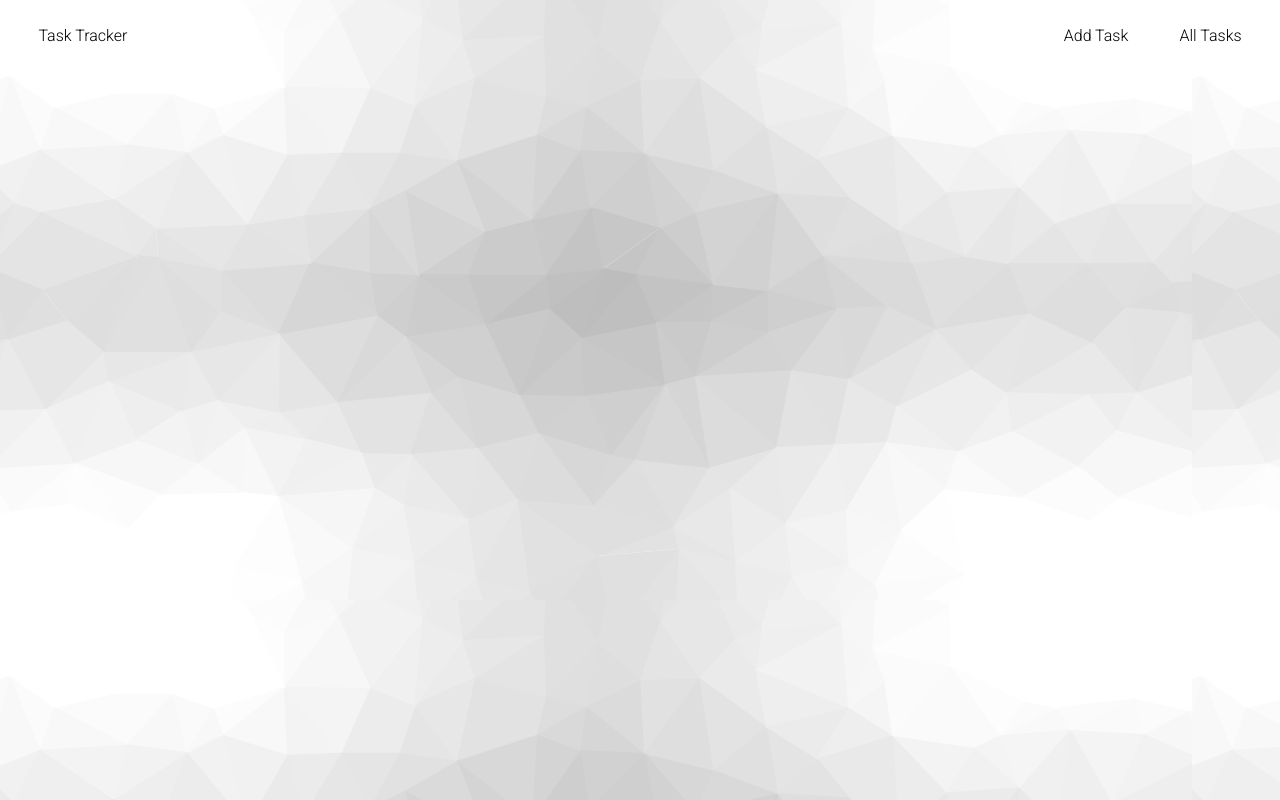
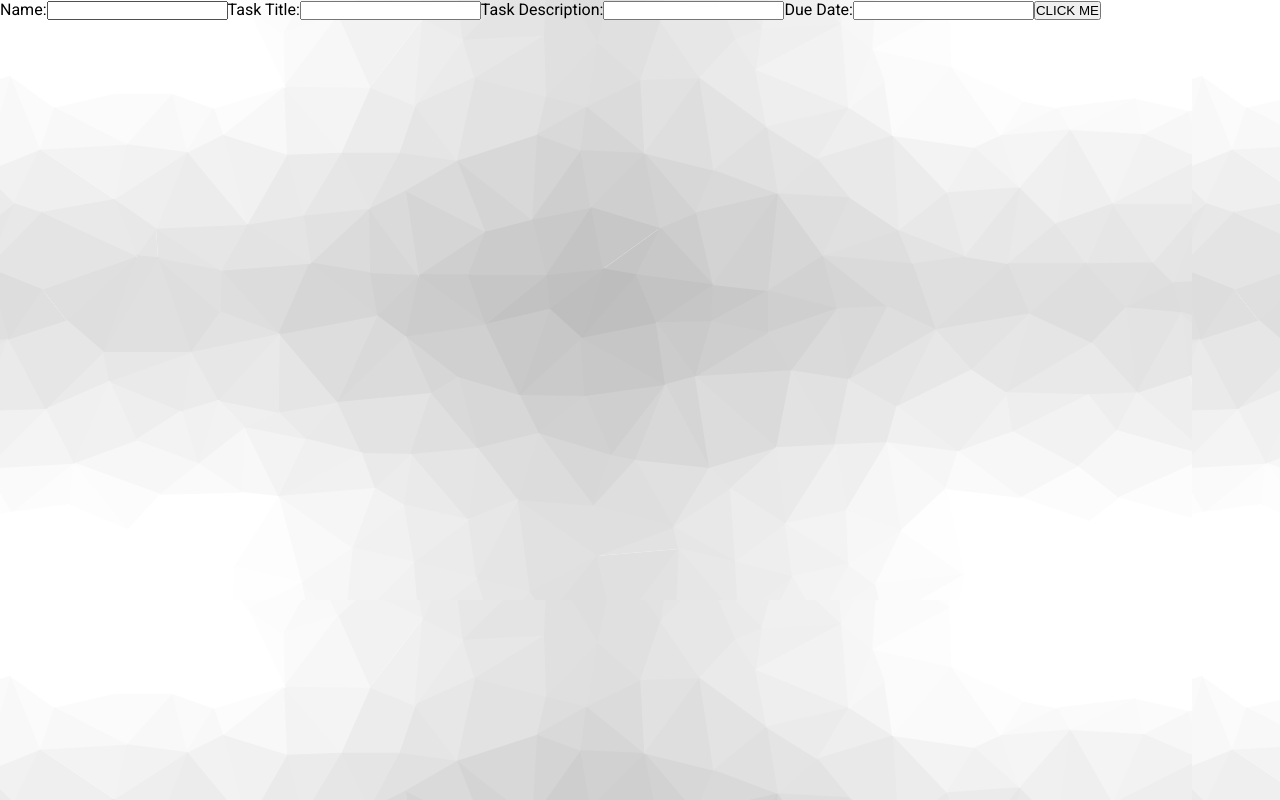
Before and after one commit to minuminuminu/name-task, a React (Vite) app: page /add-task in a window 1280 px wide. Built offline with nearby package versions, Linux system fonts and the light colour scheme.

Commit message:
add local json + fetch display data

```diff
--- /dev/null
+++ b/db.json
@@ -0,0 +1,22 @@
+{
+  "tasks": [
+    {
+      "name": "Minu Kim",
+      "title": "Master in League",
+      "description": "Hit Masters in League in a week",
+      "due": "Next week"
+    },
+    {
+      "name": "FF fdaf",
+      "title": "adfaffadfda",
+      "description": "adfadfadfadffda",
+      "due": "Next adfdaff"
+    },
+    {
+      "name": "sfgsfgfsg",
+      "title": "fgsgfsgsfgsfg",
+      "description": "sfgsfg",
+      "due": "sfgk"
+    }
+  ]
+}
--- a/package.json
+++ b/package.json
@@ -4,9 +4,11 @@
   "scripts": {
     "dev": "vite",
     "build": "vite build",
-    "serve": "vite preview"
+    "serve": "vite preview",
+    "server": "json-server --watch db.json --port 5000"
   },
   "dependencies": {
+    "json-server": "^0.17.0",
     "react": "^17.0.0",
     "react-dom": "^17.0.0",
     "react-hook-form": "^7.17.5",
--- a/src/App.jsx
+++ b/src/App.jsx
@@ -9,7 +9,7 @@ function App() {
   return (
     <div className="full-body">
       <BrowserRouter>
-        <NavBar />
+        {/* <NavBar /> */}
         <Switch>
           <Route path="/" exact>
             <HomePage />
--- /dev/null
+++ b/src/components/Form.jsx
@@ -0,0 +1,33 @@
+import { useForm } from "react-hook-form";
+
+export const Form = () => {
+  const { register, handleSubmit } = useForm();
+  const submitData = (data) => {
+    fetch(
+      "https://person-task-tracker-default-rtdb.europe-west1.firebasedatabase.app/meetups.json",
+      {
+        method: "POST",
+        body: JSON.stringify(data),
+        headers: {
+          "Content-Type": "application/json",
+        },
+      }
+    );
+  };
+
+  return (
+    <div>
+      <form onSubmit={handleSubmit(submitData)}>
+        <label htmlFor="name">Name:</label>
+        <input {...register("name")} id="name" />
+        <label htmlFor="title">Task Title:</label>
+        <input {...register("title")} id="title" />
+        <label htmlFor="description">Task Description:</label>
+        <input {...register("description")} id="description" />
+        <label htmlFor="due">Due Date:</label>
+        <input {...register("due")} id="due" />
+        <button>CLICK ME</button>
+      </form>
+    </div>
+  );
+};
--- a/src/pages/AddTaskPage.jsx
+++ b/src/pages/AddTaskPage.jsx
@@ -1,5 +1,5 @@
-import React from "react";
+import { Form } from "../components/Form";
 
 export const AddTaskPage = () => {
-  return <div></div>;
+  return <Form />;
 };
--- a/src/pages/AllTasksPage.jsx
+++ b/src/pages/AllTasksPage.jsx
@@ -1,49 +1,40 @@
-import { useState } from "react";
+import { useState, useEffect } from "react";
 import { TaskCard } from "../components/TaskCard";
 
 export const AllTasksPage = () => {
-  const allTasks = [
-    {
-      id: 1,
-      name: "Minu Kim",
-      profile_pic:
-        "https://upload.wikimedia.org/wikipedia/commons/6/6e/Kim_Jong-un_April_2019_%28cropped%29.jpg",
-      title: "Finish Poke-API",
-      description: "Finalize styling the Pokedex-Website",
-      due: "Tuesday",
-    },
-    {
-      id: 2,
-      name: "Isaac Newton",
-      profile_pic:
-        "https://upload.wikimedia.org/wikipedia/commons/3/3b/Portrait_of_Sir_Isaac_Newton%2C_1689.jpg",
-      title: "Invent new stuff",
-      description:
-        "Come up with unnecessary shit, so Minu has a harder time in school",
-      due: "Friday",
-    },
-    {
-      id: 3,
-      name: "Isaac Tshilumba",
-      profile_pic: "https://i.ytimg.com/vi/ZxhpXG9crE8/hqdefault.jpg",
-      title: "League",
-      description: "Forget school and come to discord and play with bff Minu",
-      due: "Everyday",
-    },
-    // {
-    //   id: 4,
-    //   name: "lorem lorem",
-    //   title: "lorem",
-    //   description:
-    //     " Lorem ipsum dolor sit amet consectetur adipisicing elit. Repudiandae iste commodi voluptate suscipit esse. Quo dolore qui reiciendis, perspiciatis hic recusandae quod dignissimos quasi dolorem id nobis. Odio voluptatum iure nostrum esse unde ad sapiente, nesciunt dignissimos distinctio consequuntur maxime autem optio atque. Voluptates hic ipsum a totam? Beatae, nam.",
-    //   due: "Sunday",
-    // },
-  ];
+  const [tasks, setTasks] = useState([]);
 
-  const [tasks, setTasks] = useState(allTasks);
+  useEffect(() => {
+    const getTasks = async () => {
+      const firebaseTasks = await fetchTasks();
+      setTasks(firebaseTasks);
+    };
 
-  const onDelete = (itemId) => {
-    setTasks(tasks.filter(({ id }) => id !== itemId));
+    getTasks();
+  }, []);
+
+  const fetchTasks = async () => {
+    const results = await fetch("http://localhost:5000/tasks");
+    const meetups = [];
+
+    const data = await results.json();
+    for (const key in data) {
+      const meetup = {
+        id: key,
+        ...data[key],
+      };
+      meetups.push(meetup);
+    }
+
+    return meetups;
+  };
+
+  const onDelete = async (itemId) => {
+    await fetch(`http://localhost:5000/tasks/${itemId}`, {
+      method: "DELETE",
+    });
+
+    setTasks(tasks.filter((task) => task.id !== id));
   };
 
   return (
@@ -52,12 +43,12 @@ export const AllTasksPage = () => {
         return (
           <TaskCard
             name={e.name}
-            img={e.profile_pic}
+            // img={e.profile_pic}
             title={e.title}
             description={e.description}
             due={e.due}
-            key={e.id}
-            id={e.id}
+            key={e.title}
+            // id={e.id}
             onDelete={onDelete}
           />
         );
@@ -65,3 +56,40 @@ export const AllTasksPage = () => {
     </div>
   );
 };
+// const allTasks = [
+// {
+//   id: 1,
+//   name: "Minu Kim",
+//   profile_pic:
+//     "https://upload.wikimedia.org/wikipedia/commons/6/6e/Kim_Jong-un_April_2019_%28cropped%29.jpg",
+//   title: "Finish Poke-API",
+//   description: "Finalize styling the Pokedex-Website",
+//   due: "Tuesday",
+// },
+// {
+//   id: 2,
+//   name: "Isaac Newton",
+//   profile_pic:
+//     "https://upload.wikimedia.org/wikipedia/commons/3/3b/Portrait_of_Sir_Isaac_Newton%2C_1689.jpg",
+//   title: "Invent new stuff",
+//   description:
+//     "Come up with unnecessary shit, so Minu has a harder time in school",
+//   due: "Friday",
+// },
+// {
+//   id: 3,
+//   name: "Isaac Tshilumba",
+//   profile_pic: "https://i.ytimg.com/vi/ZxhpXG9crE8/hqdefault.jpg",
+//   title: "League",
+//   description: "Forget school and come to discord and play with bff Minu",
+//   due: "Everyday",
+// },
+// {
+//   id: 4,
+//   name: "lorem lorem",
+//   title: "lorem",
+//   description:
+//     " Lorem ipsum dolor sit amet consectetur adipisicing elit. Repudiandae iste commodi voluptate suscipit esse. Quo dolore qui reiciendis, perspiciatis hic recusandae quod dignissimos quasi dolorem id nobis. Odio voluptatum iure nostrum esse unde ad sapiente, nesciunt dignissimos distinctio consequuntur maxime autem optio atque. Voluptates hic ipsum a totam? Beatae, nam.",
+//   due: "Sunday",
+// },
+// ];
```
Also changed, not shown: 1 other file (tests, documents, lock files or other folders).
